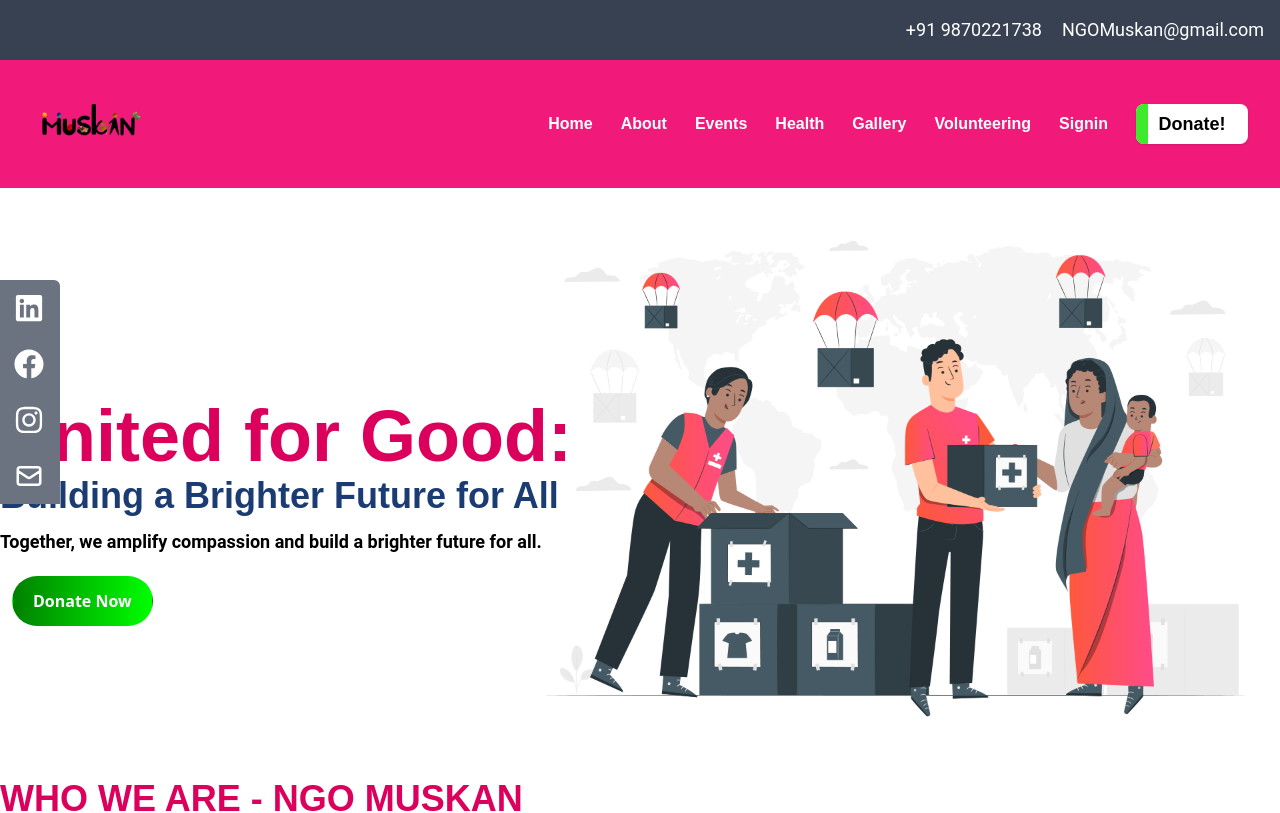
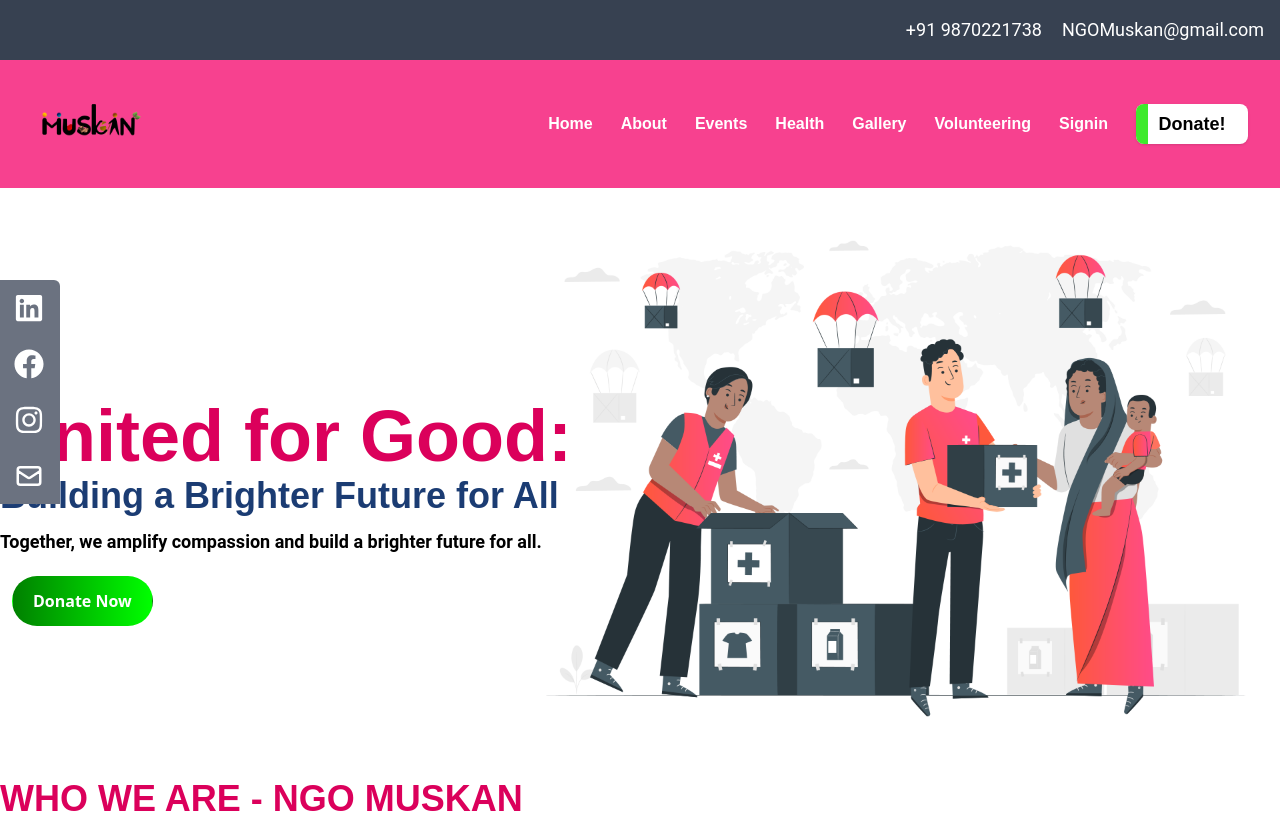
Before and after one commit to Vaiofficial/NGO-MUSKAN-REACT, a React (Create React App) app in the folder my-app/: page / in a window 1280 px wide. Shown: the top 813 px of the page. Built offline with nearby package versions, Linux system fonts and the light colour scheme.

Commit message:
color changes

```diff
--- a/my-app/tailwind.config.js
+++ b/my-app/tailwind.config.js
@@ -7,7 +7,7 @@ module.exports = {
     extend: {
       colors: {
         DonateGreen: '#3fea2c',
-        NavColor: '#F11A7B',
+        NavColor: '#F7418F',
         AboutColor :'#EEEDEB',
         CampaignColor:'#ffc1ca',
         PeopleColor :'#d7d2c9',
```
